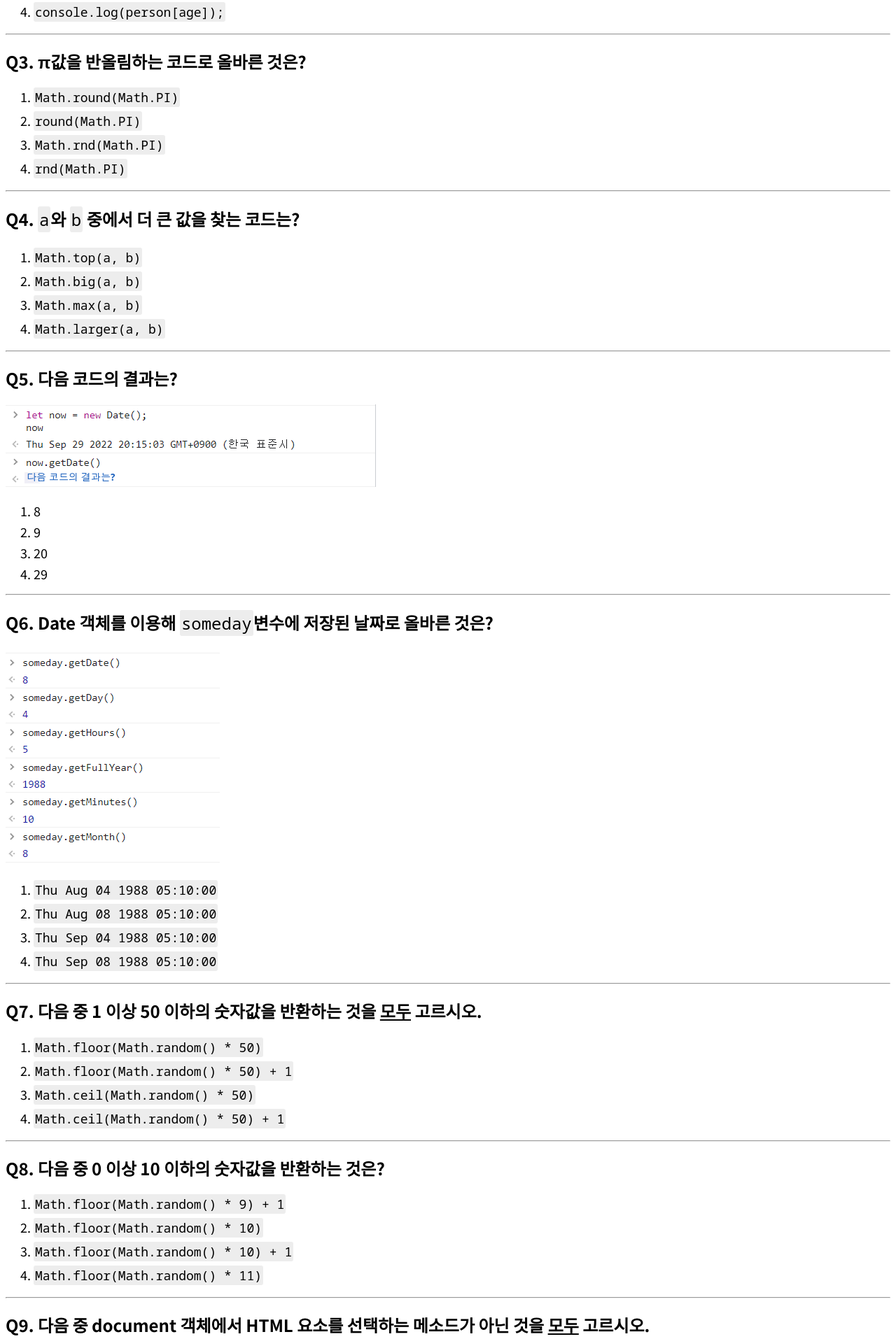
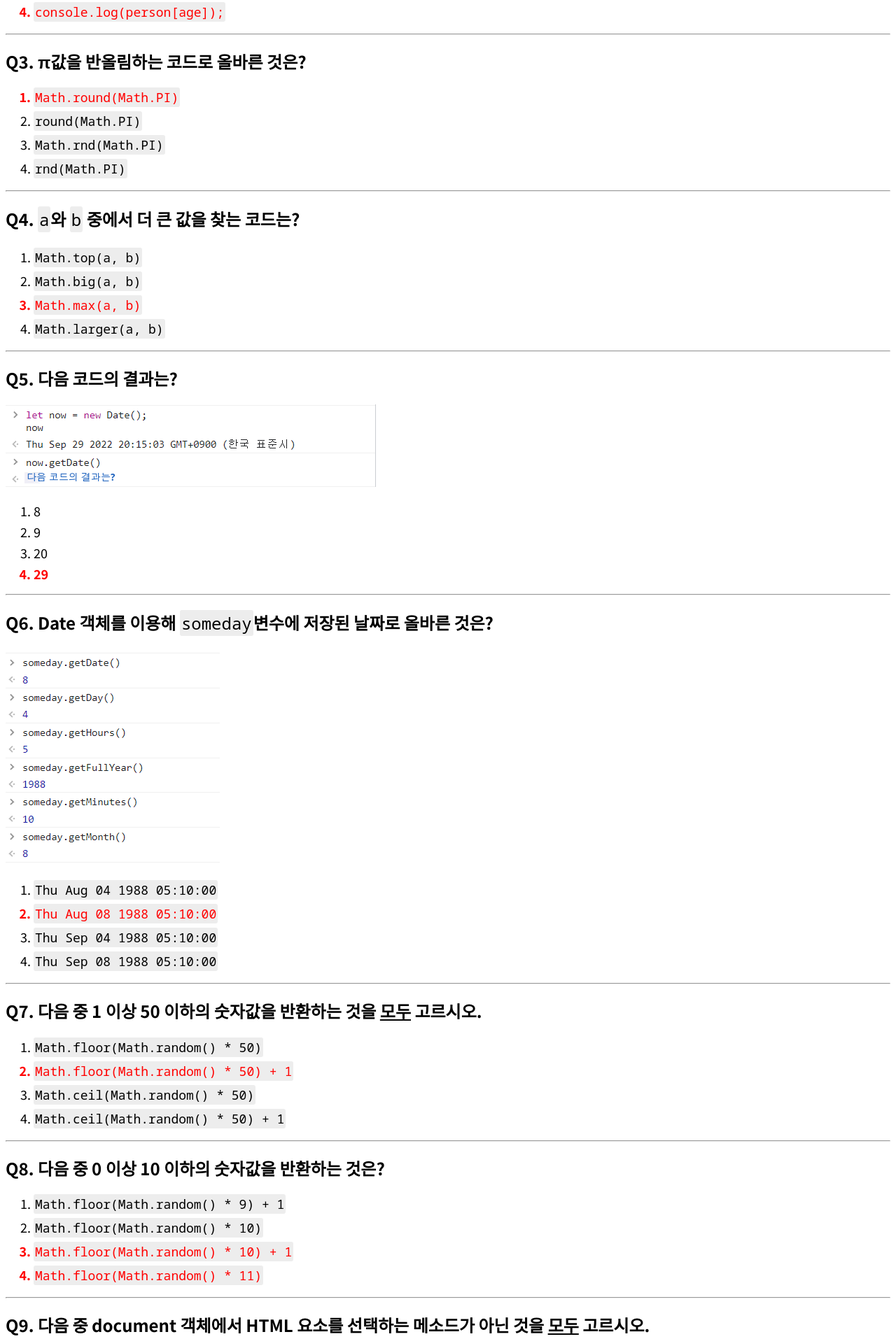
Before and after one commit to wani-ham/quiz_javascript_sol, a plain HTML site: page quiz_javascript/js_quiz4/quiz1.html in a window 1280 px wide. Shown: the part 721-2635 px from the top of the page at 70% size. Drawn offline with Linux system fonts and the light colour scheme.

Commit message:
0531: js quiz sol update

```diff
--- a/quiz_javascript/js_quiz4/quiz1.html
+++ b/quiz_javascript/js_quiz4/quiz1.html
@@ -57,7 +57,7 @@
       <li><code>var fruits = 'apple', 'banana', 'orange';</code></li>
       <li><code>var fruits = {'apple', 'banana', 'orange'};</code></li>
       <li><code>var fruits = ('apple', 'banana', 'orange');</code></li>
-      <li><code>var fruits = ['apple', 'banana', 'orange'];</code></li>
+      <li class="check"><code>var fruits = ['apple', 'banana', 'orange'];</code></li>
     </ol>
     <hr />
 
@@ -67,16 +67,16 @@
     </h2>
     <img src="./image/quiz1-4.png" alt="보기" />
     <ol>
-      <li><code>console.log(person[age]);</code></li>
+      <li class="check"><code>console.log(person[age]);</code></li>
       <li><code>console.log(person.friends[3]);</code></li>
       <li><code>console.log(person.gender);</code></li>
-      <li><code>console.log(person[age]);</code></li>
+      <li class="check"><code>console.log(person[age]);</code></li>
     </ol>
-    <hr />
+    <hr/>
 
     <h2>Q3. &pi;값을 반올림하는 코드로 올바른 것은?</h2>
     <ol>
-      <li><code>Math.round(Math.PI)</code></li>
+      <li class="check"><code>Math.round(Math.PI)</code></li>
       <li><code>round(Math.PI)</code></li>
       <li><code>Math.rnd(Math.PI)</code></li>
       <li><code>rnd(Math.PI)</code></li>
@@ -87,7 +87,7 @@
     <ol>
       <li><code>Math.top(a, b)</code></li>
       <li><code>Math.big(a, b)</code></li>
-      <li><code>Math.max(a, b)</code></li>
+      <li class="check"><code>Math.max(a, b)</code></li>
       <li><code>Math.larger(a, b)</code></li>
     </ol>
     <hr />
@@ -98,7 +98,7 @@
       <li>8</li>
       <li>9</li>
       <li>20</li>
-      <li>29</li>
+      <li class="check">29</li>
     </ol>
     <hr />
 
@@ -109,7 +109,7 @@
     <img src="./image/quiz1-2.png" alt="보기" />
     <ol>
       <li><code>Thu Aug 04 1988 05:10:00</code></li>
-      <li><code>Thu Aug 08 1988 05:10:00</code></li>
+      <li class="check"><code>Thu Aug 08 1988 05:10:00</code></li>
       <li><code>Thu Sep 04 1988 05:10:00</code></li>
       <li><code>Thu Sep 08 1988 05:10:00</code></li>
     </ol>
@@ -120,7 +120,7 @@
     </h2>
     <ol>
       <li><code>Math.floor(Math.random() * 50)</code></li>
-      <li><code>Math.floor(Math.random() * 50) + 1</code></li>
+      <li class="check"><code>Math.floor(Math.random() * 50) + 1</code></li>
       <li><code>Math.ceil(Math.random() * 50)</code></li>
       <li><code>Math.ceil(Math.random() * 50) + 1</code></li>
     </ol>
@@ -130,8 +130,8 @@
     <ol>
       <li><code>Math.floor(Math.random() * 9) + 1</code></li>
       <li><code>Math.floor(Math.random() * 10)</code></li>
-      <li><code>Math.floor(Math.random() * 10) + 1</code></li>
-      <li><code>Math.floor(Math.random() * 11)</code></li>
+      <li class="check"><code>Math.floor(Math.random() * 10) + 1</code></li>
+      <li class="check"><code>Math.floor(Math.random() * 11)</code></li>
     </ol>
     <hr />
 
```
